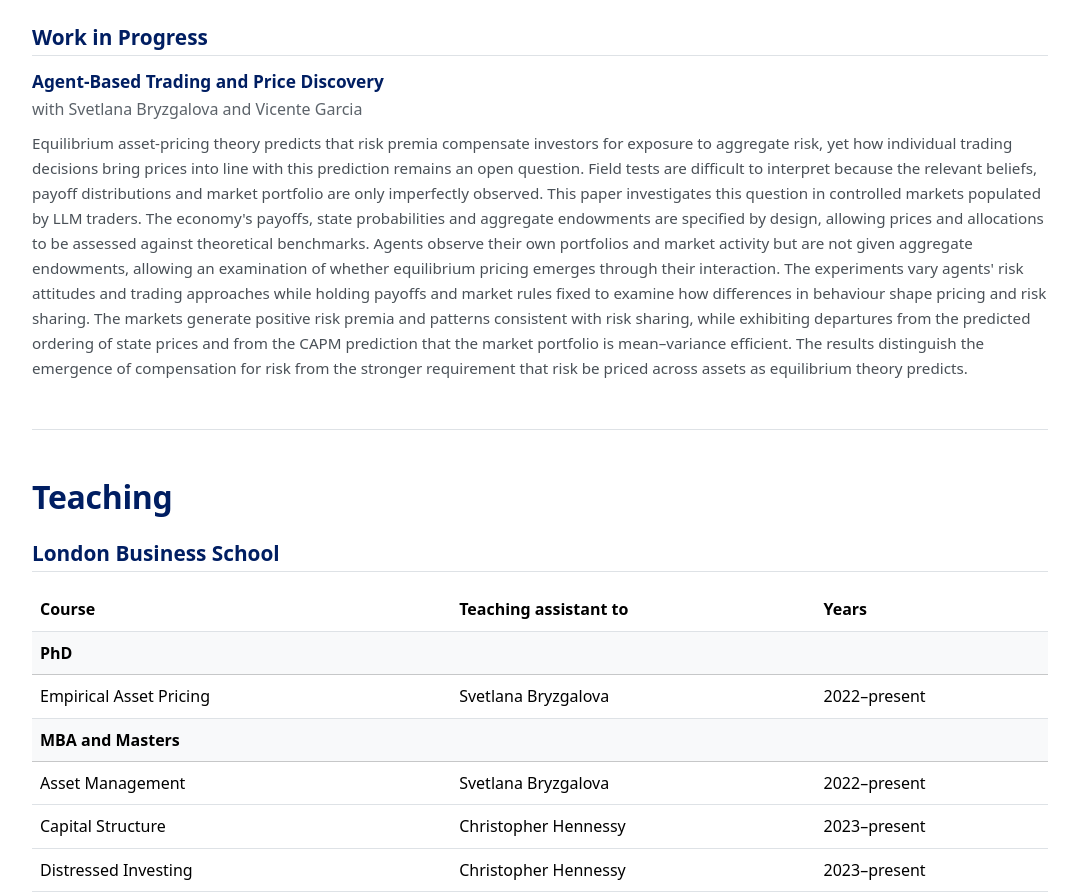
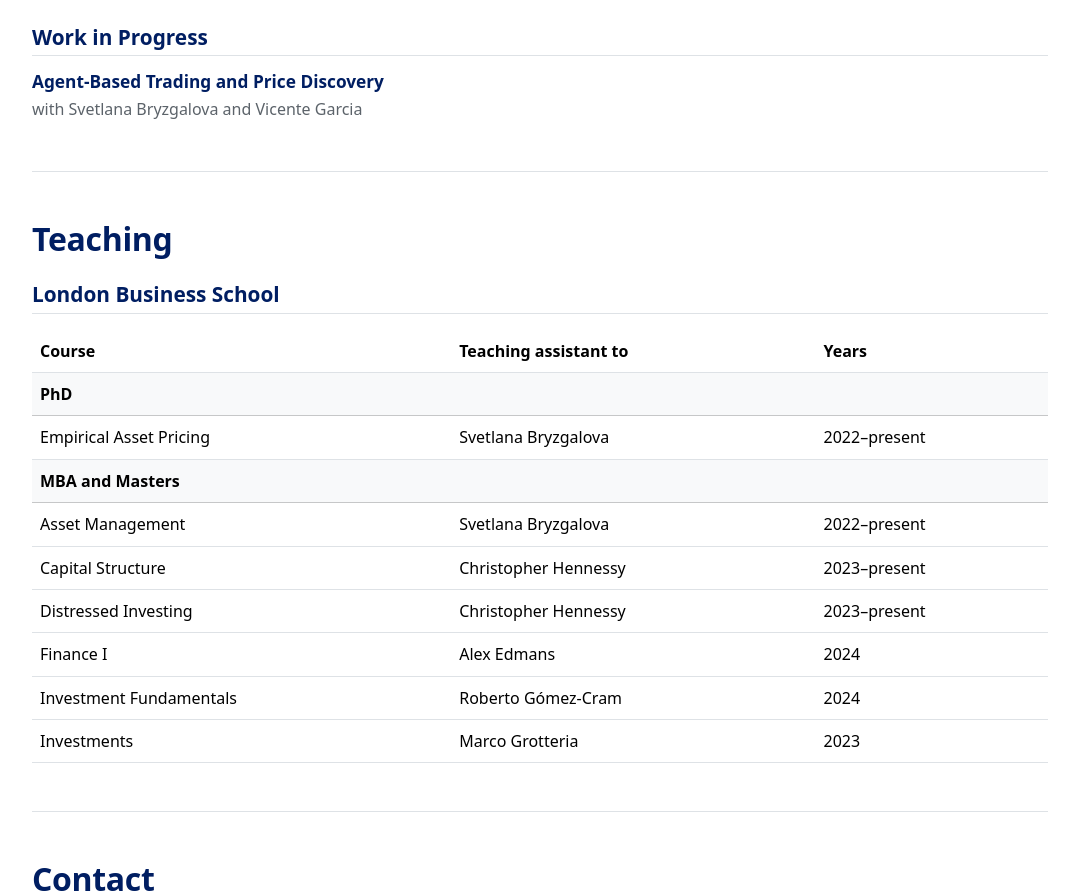
Before and after one commit to IgorK7/IgorK7.github.io, a plain HTML site: page index.html in a window 1280 px wide. Shown: the part 1640-2536 px from the top of the page, without its empty margins (100-1179 px from the left). Drawn offline with nearby package versions, Linux system fonts and the light colour scheme.

Commit message:
Research: abstract wording from the paper; work in progress without abstract
- Symbolic Regressions: the last sentence now follows the corrected paper.
- Agent-Based Trading and Price Discovery: title and co-authors only.

Co-Authored-By: Claude Opus 5.5 <noreply@anthropic.com>

```diff
--- a/index.html
+++ b/index.html
@@ -125,9 +125,9 @@
         form of the data-generating process with sufficient data and appropriate regularization. In
         monthly U.S. data from 1927 to 2021, a parsimonious model produces lower out-of-sample
         forecast errors than linear and tuned random-forest benchmarks. Greater complexity improves
-        in-sample fit but generally weakens forecasts. Performance also varies across economic
-        episodes: some models perform well during the Great Recession but poorly during the
-        pandemic.
+        in-sample fit but generally weakens forecasts. Predictive accuracy also varies across
+        economic episodes: some specifications perform well during the Great Recession but poorly
+        during the pandemic.
       </p>
       <p class="links mb-0">
         <a href="https://papers.ssrn.com/sol3/papers.cfm?abstract_id=7692280">SSRN</a>
@@ -140,24 +140,6 @@
     <article class="paper" id="agent-based-trading">
       <h4>Agent-Based Trading and Price Discovery</h4>
       <p class="meta">with Svetlana Bryzgalova and Vicente Garcia</p>
-      <p class="abstract">
-        Equilibrium asset-pricing theory predicts that risk premia compensate investors for exposure
-        to aggregate risk, yet how individual trading decisions bring prices into line with this
-        prediction remains an open question. Field tests are difficult to interpret because the
-        relevant beliefs, payoff distributions and market portfolio are only imperfectly observed.
-        This paper investigates this question in controlled markets populated by LLM traders. The
-        economy's payoffs, state probabilities and aggregate endowments are specified by design,
-        allowing prices and allocations to be assessed against theoretical benchmarks. Agents
-        observe their own portfolios and market activity but are not given aggregate endowments,
-        allowing an examination of whether equilibrium pricing emerges through their interaction.
-        The experiments vary agents' risk attitudes and trading approaches while holding payoffs and
-        market rules fixed to examine how differences in behaviour shape pricing and risk sharing.
-        The markets generate positive risk premia and patterns consistent with risk sharing, while
-        exhibiting departures from the predicted ordering of state prices and from the CAPM
-        prediction that the market portfolio is mean&ndash;variance efficient. The results
-        distinguish the emergence of compensation for risk from the stronger requirement that risk
-        be priced across assets as equilibrium theory predicts.
-      </p>
     </article>
   </section>
 
```
